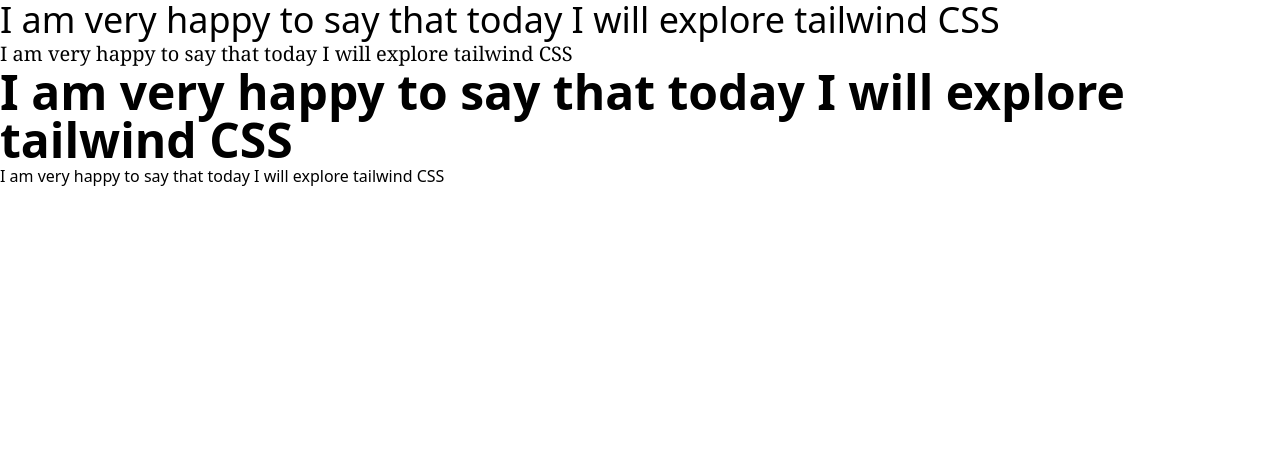
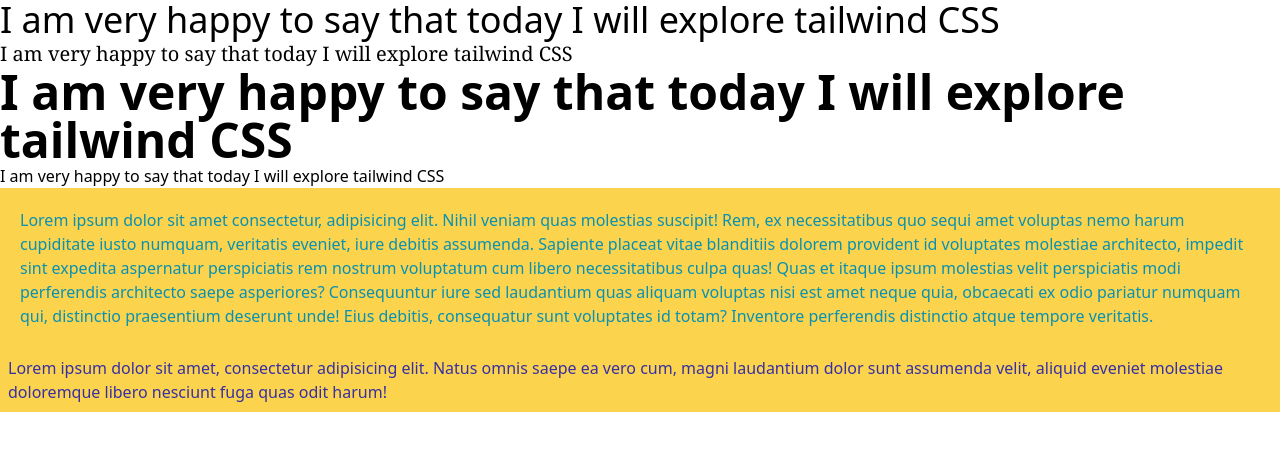
Before and after one commit to SuraiyaAkterTrishna/explore-tailwind-css, a plain HTML site: page index.html in a window 1280 px wide. Drawn offline with nearby package versions, Linux system fonts and the light colour scheme.

Commit message:
color background padding

```diff
--- a/index.html
+++ b/index.html
@@ -13,5 +13,7 @@
     <h1 class="text-xl font-serif">I am very happy to say that today I will explore tailwind CSS</h1>
     <h1 class="text-5xl font-bold font-sans hover:font-serif">I am very happy to say that today I will explore tailwind CSS</h1>
     <h1>I am very happy to say that today I will explore tailwind CSS</h1>
+    <p class="text-cyan-600 bg-amber-300 p-5">Lorem ipsum dolor sit amet consectetur, adipisicing elit. Nihil veniam quas molestias suscipit! Rem, ex necessitatibus quo sequi amet voluptas nemo harum cupiditate iusto numquam, veritatis eveniet, iure debitis assumenda. Sapiente placeat vitae blanditiis dolorem provident id voluptates molestiae architecto, impedit sint expedita aspernatur perspiciatis rem nostrum voluptatum cum libero necessitatibus culpa quas! Quas et itaque ipsum molestias velit perspiciatis modi perferendis architecto saepe asperiores? Consequuntur iure sed laudantium quas aliquam voluptas nisi est amet neque quia, obcaecati ex odio pariatur numquam qui, distinctio praesentium deserunt unde! Eius debitis, consequatur sunt voluptates id totam? Inventore perferendis distinctio atque tempore veritatis.</p>
+    <p class="text-indigo-800 bg-amber-300 p-2">Lorem ipsum dolor sit amet, consectetur adipisicing elit. Natus omnis saepe ea vero cum, magni laudantium dolor sunt assumenda velit, aliquid eveniet molestiae doloremque libero nesciunt fuga quas odit harum!</p>
 </body>
 </html>
```
